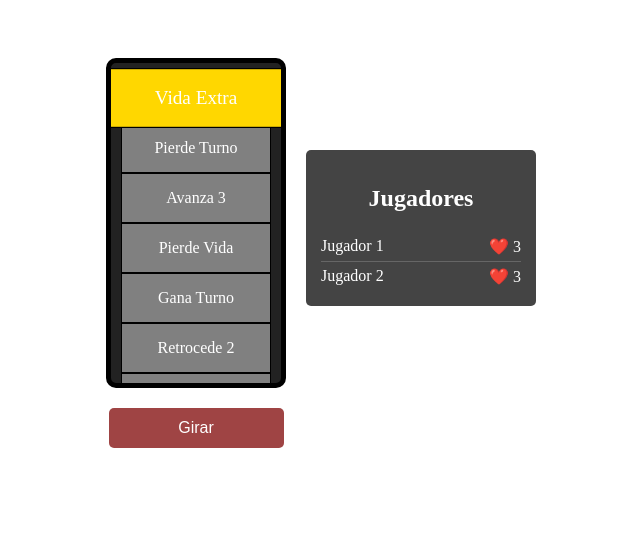
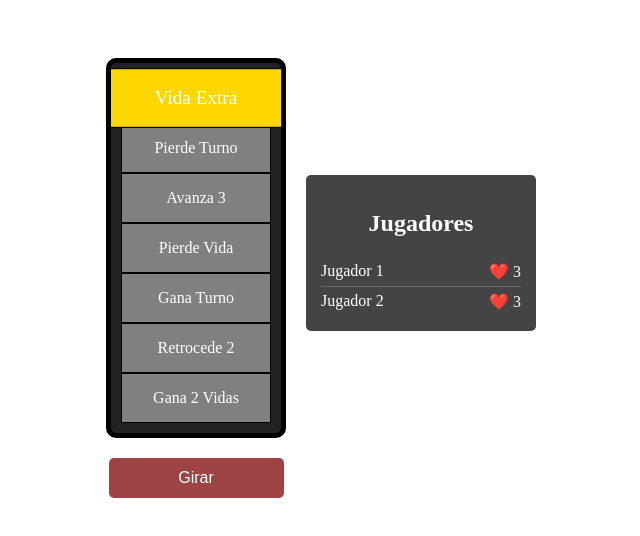
Before and after one commit to Lina17Landys/Redemption-Pact, a React (Vite) app: page / in a window 1280 px wide. Shown: the top 536 px of the page, without its empty margins (319-959 px from the left). Built offline with nearby package versions, Linux system fonts and the light colour scheme.

Commit message:
fix css wheel

```diff
--- a/src/components/ruleta/Wheel.css
+++ b/src/components/ruleta/Wheel.css
@@ -3,7 +3,7 @@
     display: flex;
     flex-direction: column;
     overflow: hidden;
-    height: 300px;
+    height: 350px;
     width: 150px;
     border: 5px solid #000;
     padding: 10px;
```
